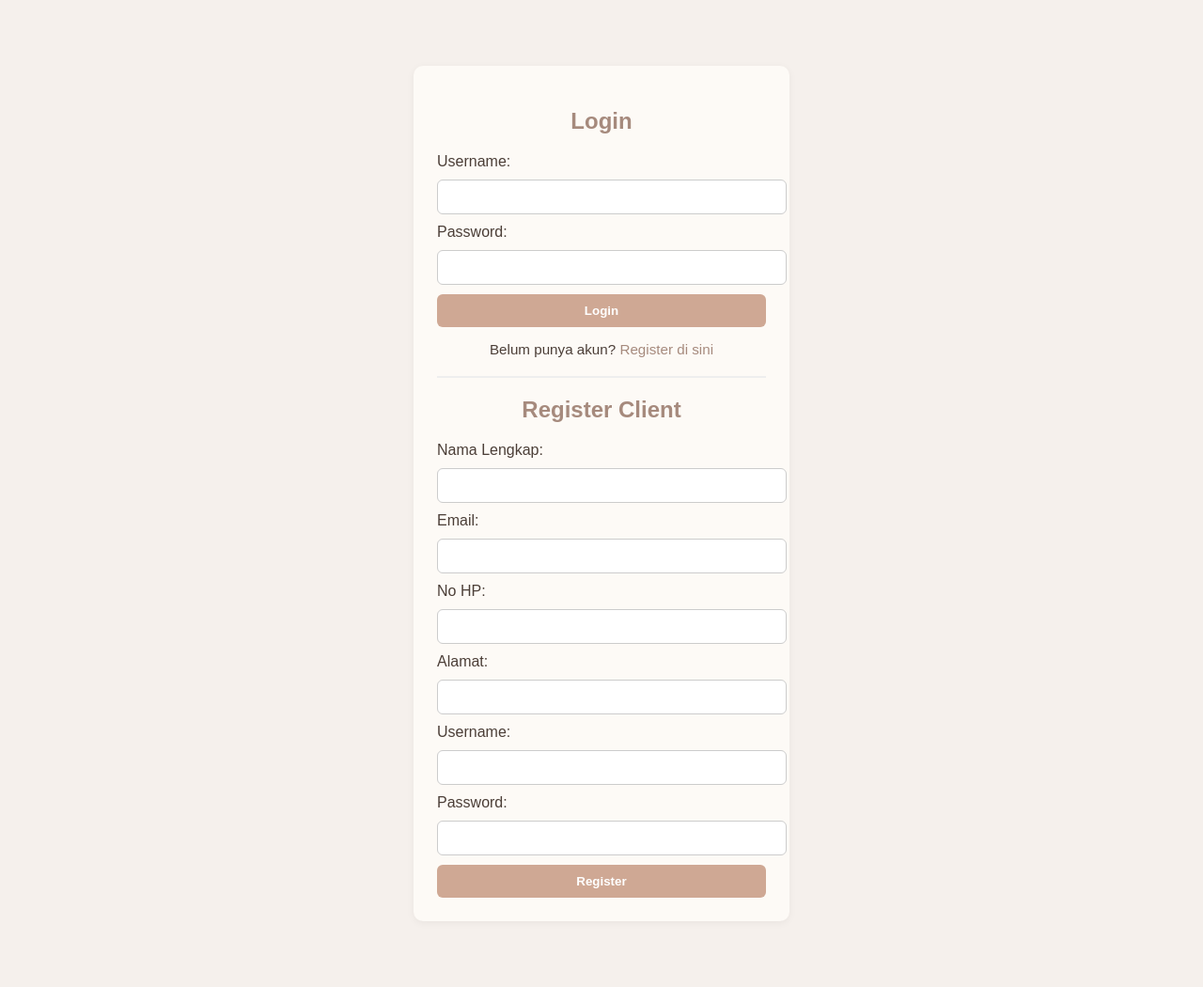
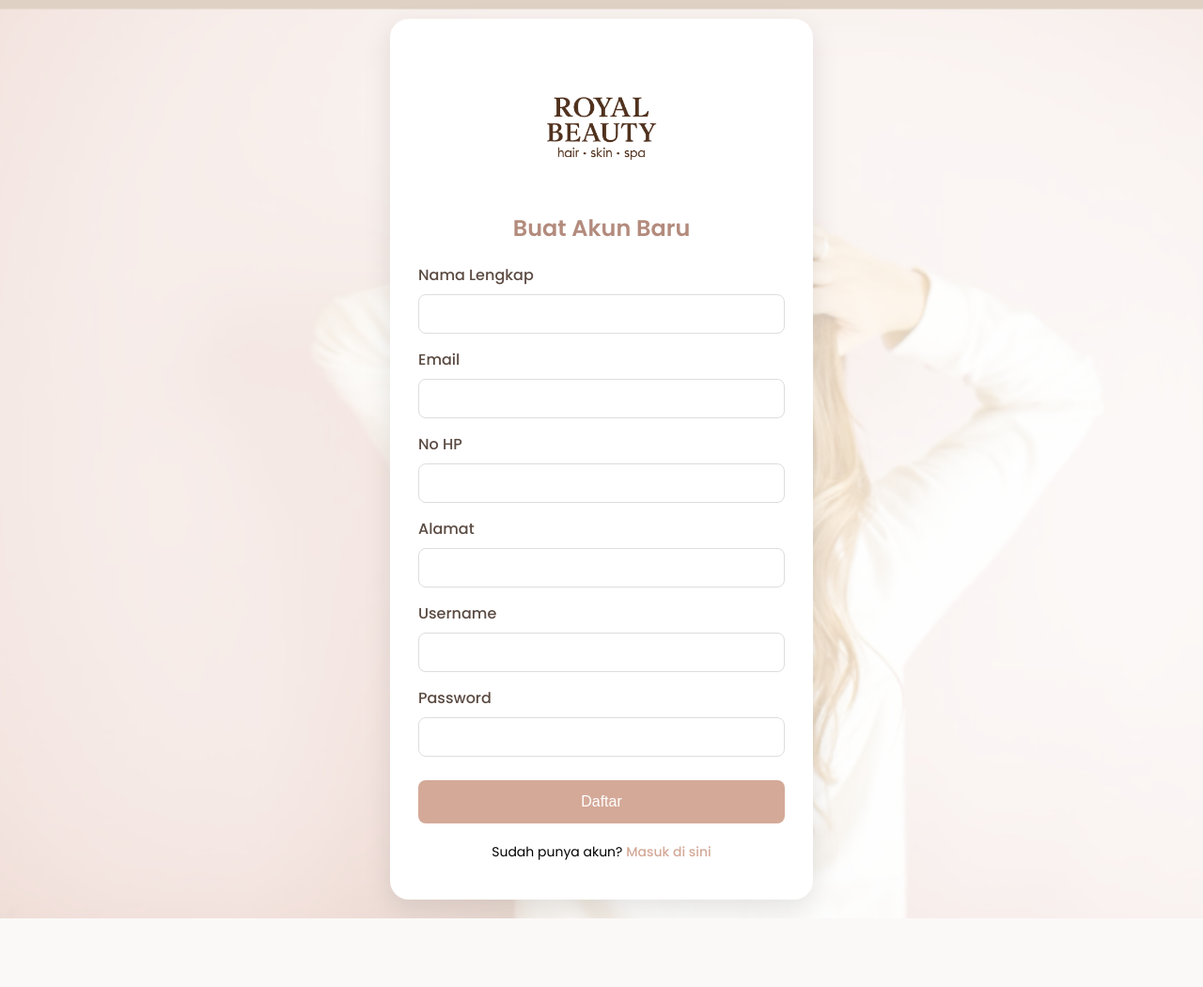
Before and after one commit to AmelyaSofia/project-web, a PHP site: the page made by view/login.php in a window 1280 px wide. Shown: the whole page at 94% size. After the commit the page ends 977 px from the top, so only its background shows below. Run offline with PHP 8.4, Linux system fonts and the light colour scheme.

```diff
--- a/view/login.php
+++ b/view/login.php
@@ -52,135 +52,239 @@ if ($_SERVER['REQUEST_METHOD'] === 'POST') {
 <html lang="id">
 <head>
     <meta charset="UTF-8">
-    <title>Login</title>
+    <title><?= $show_register ? 'Register' : 'Login' ?> | Royal Beauty</title>
+    <meta name="viewport" content="width=device-width, initial-scale=1.0">
     <style>
+        :root {
+            --primary-color: #d4a998;
+            --primary-dark: #b38b7d;
+            --secondary-color: #f8f1e9;
+            --text-color: #5a4a42;
+            --light-text: #8a7d76;
+            --error-color: #e74c3c;
+            --success-color: #2ecc71;
+        }
+
+        * {
+            margin: 0;
+            padding: 0;
+            box-sizing: border-box;
+        }
+
         body {
-            font-family: Arial, sans-serif;
-            background-color: #f5f0ec;
-            color: #4b3e37;
-            max-width: 400px;
-            margin: 50px auto;
+            font-family: 'Poppins', sans-serif;
+            background-image: url('../image/login.png');
+            background-size: cover;
+            background-position: center;
+            background-blend-mode: overlay;
+            background-color: rgba(248, 241, 233, 0.9);
+            min-height: 100vh;
+            display: flex;
+            justify-content: center;
+            align-items: center;
             padding: 20px;
         }
+
         .form-container {
-            background-color: #fdfaf6;
-            border-radius: 10px;
-            padding: 25px;
-            box-shadow: 0 2px 8px rgba(0, 0, 0, 0.05);
+            width: 100%;
+            max-width: 450px;
+            background: white;
+            border-radius: 20px;
+            box-shadow: 0 10px 30px rgba(0, 0, 0, 0.1);
+            overflow: hidden;
+            padding: 40px 30px;
         }
+
+        .logo {
+            display: block;
+            margin: 0 auto 15px;
+            width: 150px;
+            height: auto;
+        }
+
         h2 {
-            color: #a68a7d;
             text-align: center;
+            color: var(--primary-dark);
             margin-bottom: 20px;
+            font-size: 24px;
         }
+
+        .form-group {
+            margin-bottom: 15px;
+        }
+
+        label {
+            display: block;
+            margin-bottom: 8px;
+            font-weight: 500;
+            color: var(--text-color);
+        }
+
         input[type="text"],
         input[type="email"],
         input[type="password"] {
             width: 100%;
-            padding: 10px;
-            margin: 10px 0;
-            border: 1px solid #ccc;
-            border-radius: 6px;
+            padding: 12px 15px;
+            border: 1px solid #ddd;
+            border-radius: 8px;
+            font-size: 14px;
+            transition: all 0.3s ease;
         }
+
+        input:focus {
+            outline: none;
+            border-color: var(--primary-color);
+            box-shadow: 0 0 0 3px rgba(212, 169, 152, 0.2);
+        }
+
         button {
-            background-color: #cfa894;
+            width: 100%;
+            padding: 14px;
+            background-color: var(--primary-color);
             color: white;
-            padding: 10px 15px;
-            width: 100%;
             border: none;
-            border-radius: 6px;
+            border-radius: 8px;
+            font-size: 16px;
+            font-weight: 500;
             cursor: pointer;
-            font-weight: bold;
+            transition: all 0.3s ease;
+            margin-top: 10px;
         }
+
         button:hover {
-            background-color: #bfa088;
+            background-color: var(--primary-dark);
+            transform: translateY(-2px);
         }
-        .link-register {
+
+        .link-register,
+        .link-login {
             text-align: center;
-            margin-top: 15px;
-            font-size: 0.95em;
+            margin-top: 20px;
+            font-size: 14px;
         }
-        .link-register a {
-            color: #a68a7d;
+
+        .link-register a,
+        .link-login a {
+            color: var(--primary-color);
             text-decoration: none;
+            font-weight: 500;
         }
-        .link-register a:hover {
+
+        .link-register a:hover,
+        .link-login a:hover {
             text-decoration: underline;
         }
+
         .message {
-            background-color: #ffe5dc;
-            color: #d9534f;
-            padding: 10px;
-            border-left: 4px solid #d9534f;
-            margin-top: 15px;
-            border-radius: 6px;
+            padding: 12px;
+            border-radius: 8px;
+            margin-bottom: 20px;
+            font-size: 14px;
+            display: flex;
+            align-items: center;
+            border-left: 4px solid var(--error-color);
         }
-        .success {
-            background-color: #e6f7e6;
-            color: #28a745;
-            border-left-color: #28a745;
+
+        .message.success {
+            border-left-color: var(--success-color);
+            background-color: #e8f5e9;
+            color: var(--success-color);
+        }
+
+        .message.error {
+            background-color: #fdecea;
+            color: var(--error-color);
+        }
+
+        hr {
+            margin: 25px 0;
+            border: none;
+            border-top: 1px solid #eee;
+        }
+
+        @media (max-width: 500px) {
+            .form-container {
+                padding: 30px 20px;
+            }
         }
     </style>
+    <link href="https://fonts.googleapis.com/css2?family=Poppins:wght@400;500;600&display=swap" rel="stylesheet">
+    <link rel="stylesheet" href="https://cdnjs.cloudflare.com/ajax/libs/font-awesome/5.15.3/css/all.min.css">
 </head>
 <body>
 
 <div class="form-container">
-    <h2>Login</h2>
+    <!-- Logo Salon -->
+    <img src="..\image\logo.png" alt="Logo Royal Beauty" class="logo">
+
+    <?php if (!$show_register): ?>
+        <h2>Selamat Datang Kembali</h2>
 
         <?php if (!empty($message)): ?>
-        <div class="message <?= strpos($message, 'berhasil') !== false ? 'success' : '' ?>">
+            <div class="message error">
+                <i class="fas fa-exclamation-circle" style="margin-right: 10px;"></i>
                 <?= htmlspecialchars($message) ?>
             </div>
         <?php endif; ?>
 
         <form method="POST" action="">
             <input type="hidden" name="action" value="login">
-        <div>
-            <label>Username:</label>
-            <input type="text" name="username" required>
+            <div class="form-group">
+                <label for="username">Username</label>
+                <input type="text" id="username" name="username" required placeholder="Masukkan username Anda">
             </div>
-        <div>
-            <label>Password:</label>
-            <input type="password" name="password" required>
+            <div class="form-group">
+                <label for="password">Password</label>
+                <input type="password" id="password" name="password" required placeholder="Masukkan password Anda">
             </div>
-        <button type="submit">Login</button>
+            <button type="submit">Masuk</button>
         </form>
 
         <div class="link-register">
-        Belum punya akun? <a href="?register=true">Register di sini</a>
+            Belum punya akun? <a href="?register=true">Daftar sekarang</a>
         </div>
+    <?php else: ?>
+        <h2>Buat Akun Baru</h2>
 
-    <?php if ($show_register): ?>
-        <hr style="margin: 20px 0; border: 1px solid #eee;">
-        <h2 style="margin-top: 0;">Register Client</h2>
+        <?php if (!empty($message)): ?>
+            <div class="message <?= strpos($message, 'berhasil') !== false ? 'success' : 'error' ?>">
+                <i class="fas <?= strpos($message, 'berhasil') !== false ? 'fa-check-circle' : 'fa-exclamation-circle' ?>" style="margin-right: 10px;"></i>
+                <?= htmlspecialchars($message) ?>
+            </div>
+        <?php endif; ?>
+
         <form method="POST" action="">
             <input type="hidden" name="action" value="register">
-            <div>
-                <label>Nama Lengkap:</label>
+            <div class="form-group">
+                <label>Nama Lengkap</label>
                 <input type="text" name="nama_client" required>
             </div>
-            <div>
-                <label>Email:</label>
+            <div class="form-group">
+                <label>Email</label>
                 <input type="email" name="email" required>
             </div>
-            <div>
-                <label>No HP:</label>
+            <div class="form-group">
+                <label>No HP</label>
                 <input type="text" name="no_hp" required>
             </div>
-            <div>
-                <label>Alamat:</label>
+            <div class="form-group">
+                <label>Alamat</label>
                 <input type="text" name="alamat" required>
             </div>
-            <div>
-                <label>Username:</label>
+            <div class="form-group">
+                <label>Username</label>
                 <input type="text" name="username" required>
             </div>
-            <div>
-                <label>Password:</label>
+            <div class="form-group">
+                <label>Password</label>
                 <input type="password" name="password" required>
             </div>
-            <button type="submit">Register</button>
+            <button type="submit">Daftar</button>
         </form>
+
+        <div class="link-login">
+            Sudah punya akun? <a href="<?= htmlspecialchars($_SERVER['PHP_SELF']) ?>?form=login">Masuk di sini</a>
+        </div>
     <?php endif; ?>
 </div>
 
```
Also changed, not shown: index.php (+44 -44 lines), image/login.png (added). Lines whose indentation alone changed are shown as unchanged.
